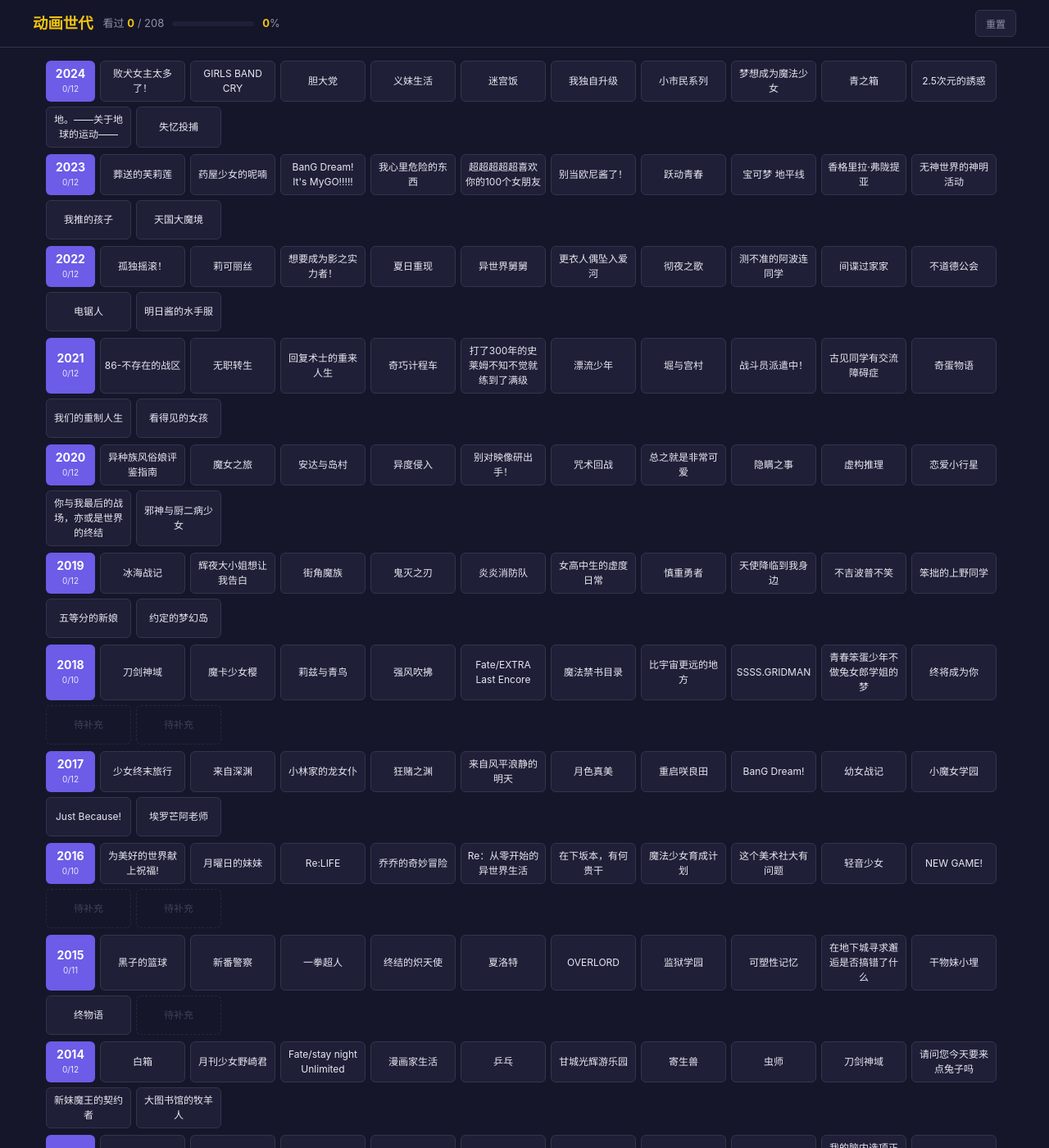
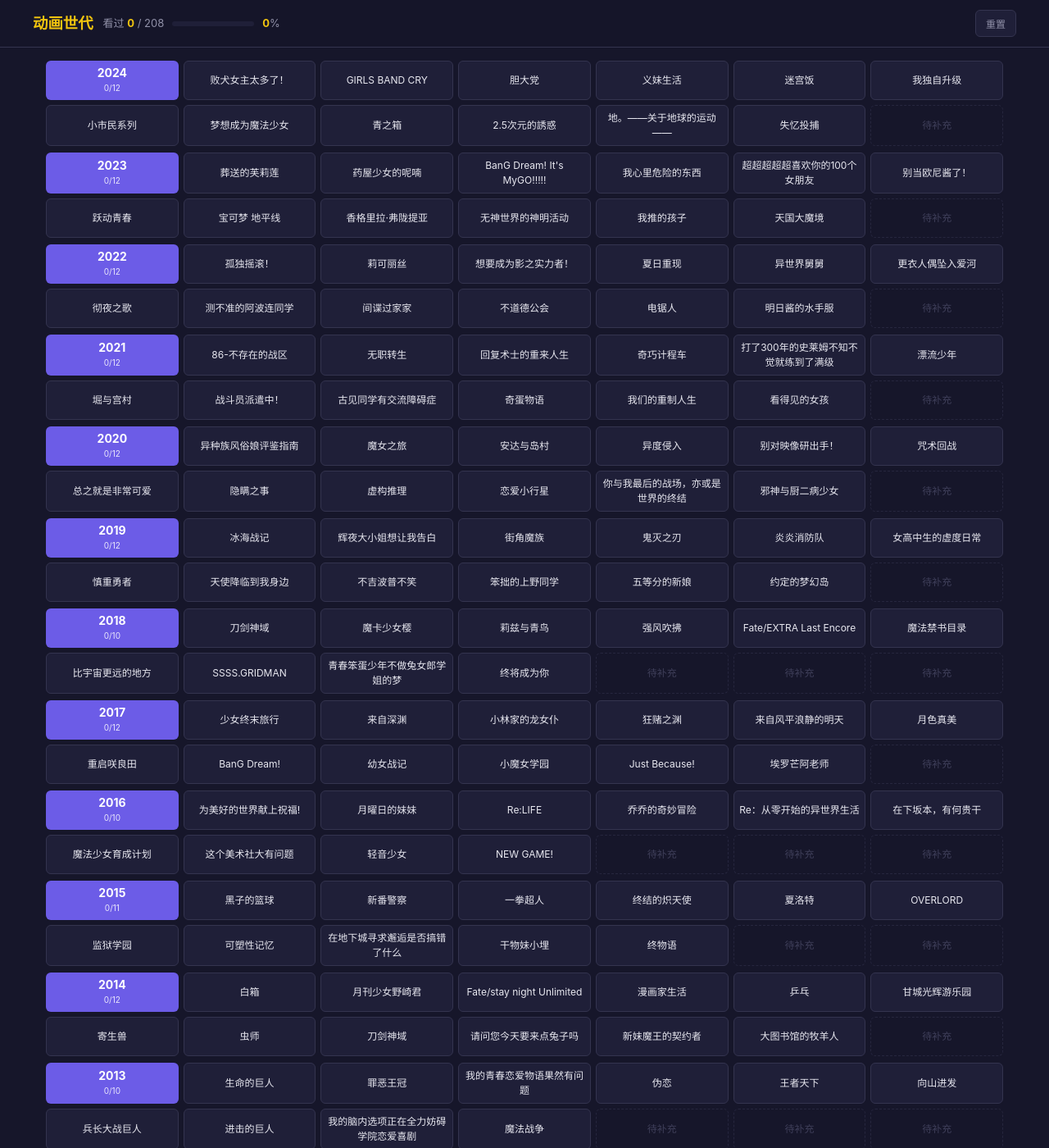
Before and after one commit to CrescentVelvet/crescentvelvet.github.io, a Jekyll site: the page built from _pages/anime_tracker.html, in a window 1280 px wide and 1400 px high. Shown: the whole window at 82% size. Built offline with Jekyll 4.4.1, drawn with Linux system fonts in a browser that asks for light colours; some of the changed text lies outside the part shown.

Commit message:
动画世代：布局从 flex 改为 7 列 ，格子等宽、自动对齐，年份徽章作为每行第一个网格单元，与动画格子同宽，移除固定宽度 width:104px，改用 min-width:0 让网格在各种屏宽下都保持 7 列两行

```diff
--- a/_pages/anime_tracker.html
+++ b/_pages/anime_tracker.html
@@ -117,15 +117,14 @@
         }
 
         .year-row {
-            display: flex;
-            flex-wrap: wrap;
-            align-items: stretch;
+            display: grid;
+            grid-template-columns: repeat(7, 1fr);
             gap: 6px;
             margin-bottom: 8px;
         }
 
         .year-label {
-            flex: 0 0 60px;
+            min-width: 0;
             min-height: 48px;
             background: var(--year-bg);
             color: #fff;
@@ -151,7 +150,7 @@
         }
 
         .anime-cell {
-            width: 104px;
+            min-width: 0;
             min-height: 48px;
             padding: 6px 4px;
             background: var(--bg-elev);
@@ -162,6 +161,7 @@
             color: var(--text);
             text-align: center;
             word-break: break-word;
+            overflow: hidden;
             user-select: none;
             -webkit-tap-highlight-color: transparent;
             touch-action: manipulation;
@@ -232,25 +232,25 @@
     <script>
     (function() {
         var animeData = {
-            "2024": ["败犬女主太多了！", "GIRLS BAND CRY", "胆大党", "义妹生活", "迷宫饭", "我独自升级", "小市民系列", "梦想成为魔法少女", "青之箱", "2.5次元的誘惑", "地。——关于地球的运动——", "失忆投捕"],
-            "2023": ["葬送的芙莉莲", "药屋少女的呢喃", "BanG Dream! It's MyGO!!!!!", "我心里危险的东西", "超超超超超喜欢你的100个女朋友", "别当欧尼酱了！", "跃动青春", "宝可梦 地平线", "香格里拉·弗陇提亚", "无神世界的神明活动", "我推的孩子", "天国大魔境"],
-            "2022": ["孤独摇滚！", "莉可丽丝", "想要成为影之实力者！", "夏日重现", "异世界舅舅", "更衣人偶坠入爱河", "彻夜之歌", "测不准的阿波连同学", "间谍过家家", "不道德公会", "电锯人", "明日酱的水手服"],
-            "2021": ["86-不存在的战区", "无职转生", "回复术士的重来人生", "奇巧计程车", "打了300年的史莱姆不知不觉就练到了满级", "漂流少年", "堀与宫村", "战斗员派遣中！", "古见同学有交流障碍症", "奇蛋物语", "我们的重制人生", "看得见的女孩"],
-            "2020": ["异种族风俗娘评鉴指南", "魔女之旅", "安达与岛村", "异度侵入", "别对映像研出手！", "咒术回战", "总之就是非常可爱", "隐瞒之事", "虚构推理", "恋爱小行星", "你与我最后的战场，亦或是世界的终结", "邪神与厨二病少女"],
-            "2019": ["冰海战记", "辉夜大小姐想让我告白", "街角魔族", "鬼灭之刃", "炎炎消防队", "女高中生的虚度日常", "慎重勇者", "天使降临到我身边", "不吉波普不笑", "笨拙的上野同学", "五等分的新娘", "约定的梦幻岛"],
-            "2018": ["刀剑神域", "魔卡少女樱", "莉兹与青鸟", "强风吹拂", "Fate/EXTRA Last Encore", "魔法禁书目录", "比宇宙更远的地方", "SSSS.GRIDMAN", "青春笨蛋少年不做兔女郎学姐的梦", "终将成为你", "待补充", "待补充"],
-            "2017": ["少女终末旅行", "来自深渊", "小林家的龙女仆", "狂赌之渊", "来自风平浪静的明天", "月色真美", "重启咲良田", "BanG Dream!", "幼女战记", "小魔女学园", "Just Because!", "埃罗芒阿老师"],
-            "2016": ["为美好的世界献上祝福!", "月曜日的妹妹", "Re:LIFE", "乔乔的奇妙冒险", "Re：从零开始的异世界生活", "在下坂本，有何贵干", "魔法少女育成计划", "这个美术社大有问题", "轻音少女", "NEW GAME!", "待补充", "待补充"],
-            "2015": ["黑子的篮球", "新番警察", "一拳超人", "终结的炽天使", "夏洛特", "OVERLORD", "监狱学园", "可塑性记忆", "在地下城寻求邂逅是否搞错了什么", "干物妹小埋", "终物语", "待补充"],
-            "2014": ["白箱", "月刊少女野崎君", "Fate/stay night Unlimited", "漫画家生活", "乒乓", "甘城光辉游乐园", "寄生兽", "虫师", "刀剑神域", "请问您今天要来点兔子吗", "新妹魔王的契约者", "大图书馆的牧羊人"],
-            "2013": ["生命的巨人", "罪恶王冠", "我的青春恋爱物语果然有问题", "伪恋", "王者天下", "向山进发", "兵长大战巨人", "进击的巨人", "我的脑内选项正在全力妨碍学院恋爱喜剧", "魔法战争", "待补充", "待补充"],
-            "2012": ["冰果", "JOJO的奇妙冒险", "男子高中生的日常", "中二病也要谈恋爱", "来自新世界", "伪物语", "Another", "黑子的篮球", "少女与战车", "刀剑神域", "力动漫场", "人类衰退之后"],
-            "2011": ["命运石之门", "日常", "Fate/Zero", "魔法少女小圆", "回转企鹅罐", "摇曳百合", "未来日记", "花开物语", "偶像大师", "GOSICK", "我的妹妹不可能那么可爱", "待补充"],
-            "2010": ["荒川爆笑团", "四叶游戏", "会长是女仆", "轻音少女", "天降之物", "天使心", "无法逃离的背叛", "我的朋友很少", "金色琴弦", "我的妹妹不可能那么可爱", "女仆咖啡厅", "萝莉的时间"],
-            "2009": ["钢之炼金术师", "破刃之剑", "轻音部", "守护甜心", "学生会的一己之见", "天降之物", "天才麻将少女", "白色相簿", "好想告诉你", "待补充", "待补充", "待补充"],
-            "2008": ["出包王女", "龙与虎", "魔法禁书目录", "黑执事", "神枪", "枪与剑", "伯爵与妖精", "待补充", "待补充", "待补充", "待补充", "待补充"],
-            "2007": ["幸运星", "CLANNAD", "天元突破红莲螺岩", "地狱少女", "灼眼的夏娜", "传说中勇者的传说", "秒速五厘米", "南瓜剪子心", "日在校园", "待补充", "待补充", "待补充"],
-            "2006": ["死亡笔记", "银魂", "黑之契约者", "Code Geass 反叛的鲁路修", "欢迎来到NHK!", "Fate/stay night", "凉宫春日的忧郁", "零之使魔", "Kanon", "传说", "xxxHOLiC", "待补充"]
+            "2024": ["败犬女主太多了！", "GIRLS BAND CRY", "胆大党", "义妹生活", "迷宫饭", "我独自升级", "小市民系列", "梦想成为魔法少女", "青之箱", "2.5次元的誘惑", "地。——关于地球的运动——", "失忆投捕", "待补充"],
+            "2023": ["葬送的芙莉莲", "药屋少女的呢喃", "BanG Dream! It's MyGO!!!!!", "我心里危险的东西", "超超超超超喜欢你的100个女朋友", "别当欧尼酱了！", "跃动青春", "宝可梦 地平线", "香格里拉·弗陇提亚", "无神世界的神明活动", "我推的孩子", "天国大魔境", "待补充"],
+            "2022": ["孤独摇滚！", "莉可丽丝", "想要成为影之实力者！", "夏日重现", "异世界舅舅", "更衣人偶坠入爱河", "彻夜之歌", "测不准的阿波连同学", "间谍过家家", "不道德公会", "电锯人", "明日酱的水手服", "待补充"],
+            "2021": ["86-不存在的战区", "无职转生", "回复术士的重来人生", "奇巧计程车", "打了300年的史莱姆不知不觉就练到了满级", "漂流少年", "堀与宫村", "战斗员派遣中！", "古见同学有交流障碍症", "奇蛋物语", "我们的重制人生", "看得见的女孩", "待补充"],
+            "2020": ["异种族风俗娘评鉴指南", "魔女之旅", "安达与岛村", "异度侵入", "别对映像研出手！", "咒术回战", "总之就是非常可爱", "隐瞒之事", "虚构推理", "恋爱小行星", "你与我最后的战场，亦或是世界的终结", "邪神与厨二病少女", "待补充"],
+            "2019": ["冰海战记", "辉夜大小姐想让我告白", "街角魔族", "鬼灭之刃", "炎炎消防队", "女高中生的虚度日常", "慎重勇者", "天使降临到我身边", "不吉波普不笑", "笨拙的上野同学", "五等分的新娘", "约定的梦幻岛", "待补充"],
+            "2018": ["刀剑神域", "魔卡少女樱", "莉兹与青鸟", "强风吹拂", "Fate/EXTRA Last Encore", "魔法禁书目录", "比宇宙更远的地方", "SSSS.GRIDMAN", "青春笨蛋少年不做兔女郎学姐的梦", "终将成为你", "待补充", "待补充", "待补充"],
+            "2017": ["少女终末旅行", "来自深渊", "小林家的龙女仆", "狂赌之渊", "来自风平浪静的明天", "月色真美", "重启咲良田", "BanG Dream!", "幼女战记", "小魔女学园", "Just Because!", "埃罗芒阿老师", "待补充"],
+            "2016": ["为美好的世界献上祝福!", "月曜日的妹妹", "Re:LIFE", "乔乔的奇妙冒险", "Re：从零开始的异世界生活", "在下坂本，有何贵干", "魔法少女育成计划", "这个美术社大有问题", "轻音少女", "NEW GAME!", "待补充", "待补充", "待补充"],
+            "2015": ["黑子的篮球", "新番警察", "一拳超人", "终结的炽天使", "夏洛特", "OVERLORD", "监狱学园", "可塑性记忆", "在地下城寻求邂逅是否搞错了什么", "干物妹小埋", "终物语", "待补充", "待补充"],
+            "2014": ["白箱", "月刊少女野崎君", "Fate/stay night Unlimited", "漫画家生活", "乒乓", "甘城光辉游乐园", "寄生兽", "虫师", "刀剑神域", "请问您今天要来点兔子吗", "新妹魔王的契约者", "大图书馆的牧羊人", "待补充"],
+            "2013": ["生命的巨人", "罪恶王冠", "我的青春恋爱物语果然有问题", "伪恋", "王者天下", "向山进发", "兵长大战巨人", "进击的巨人", "我的脑内选项正在全力妨碍学院恋爱喜剧", "魔法战争", "待补充", "待补充", "待补充"],
+            "2012": ["冰果", "JOJO的奇妙冒险", "男子高中生的日常", "中二病也要谈恋爱", "来自新世界", "伪物语", "Another", "黑子的篮球", "少女与战车", "刀剑神域", "力动漫场", "人类衰退之后", "待补充"],
+            "2011": ["命运石之门", "日常", "Fate/Zero", "魔法少女小圆", "回转企鹅罐", "摇曳百合", "未来日记", "花开物语", "偶像大师", "GOSICK", "我的妹妹不可能那么可爱", "待补充", "待补充"],
+            "2010": ["荒川爆笑团", "四叶游戏", "会长是女仆", "轻音少女", "天降之物", "天使心", "无法逃离的背叛", "我的朋友很少", "金色琴弦", "我的妹妹不可能那么可爱", "女仆咖啡厅", "萝莉的时间", "待补充"],
+            "2009": ["钢之炼金术师", "破刃之剑", "轻音部", "守护甜心", "学生会的一己之见", "天降之物", "天才麻将少女", "白色相簿", "好想告诉你", "待补充", "待补充", "待补充", "待补充"],
+            "2008": ["出包王女", "龙与虎", "魔法禁书目录", "黑执事", "神枪", "枪与剑", "伯爵与妖精", "待补充", "待补充", "待补充", "待补充", "待补充", "待补充"],
+            "2007": ["幸运星", "CLANNAD", "天元突破红莲螺岩", "地狱少女", "灼眼的夏娜", "传说中勇者的传说", "秒速五厘米", "南瓜剪子心", "日在校园", "待补充", "待补充", "待补充", "待补充"],
+            "2006": ["死亡笔记", "银魂", "黑之契约者", "Code Geass 反叛的鲁路修", "欢迎来到NHK!", "Fate/stay night", "凉宫春日的忧郁", "零之使魔", "Kanon", "传说", "xxxHOLiC", "待补充", "待补充"]
         };
 
         var container = document.getElementById('animeContainer');
```
